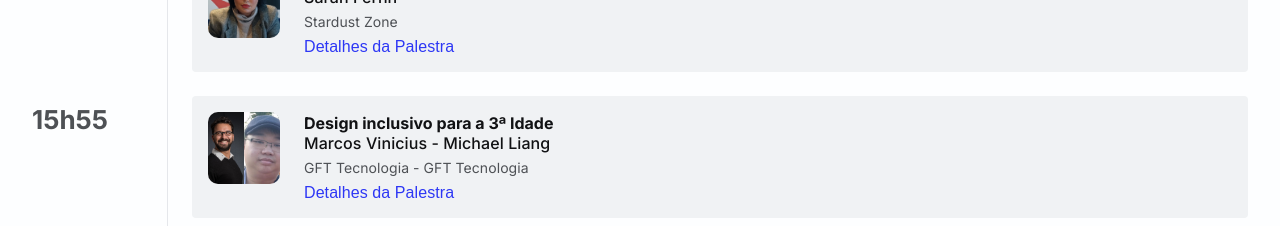
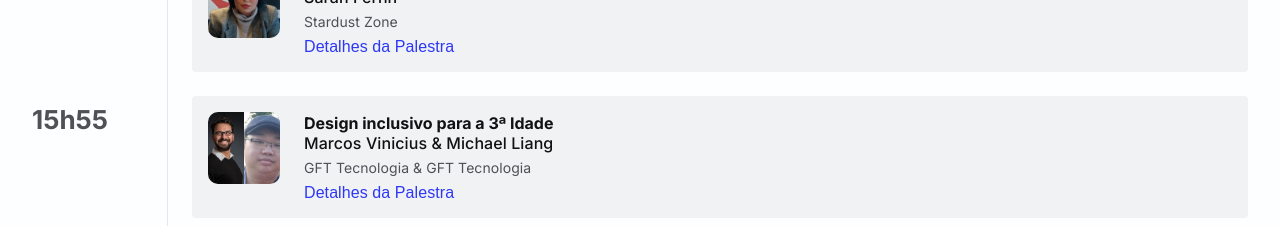
Before and after one commit to acessibilidadebb/a11yday, a React (Vite) app: page / in a window 1280 px wide. Shown: the part 2400-2626 px from the top of the page. Built offline with nearby package versions, Linux system fonts and the light colour scheme.

Commit message:
Changed hyphen character to ampersand

```diff
--- a/src/sections/schedule/components/speakersTitle.tsx
+++ b/src/sections/schedule/components/speakersTitle.tsx
@@ -7,11 +7,11 @@ export function SpeakersTitle({ speakers }: SpeakersTitleProps) {
     speakersTitle += speakers
       .map((speaker) => speaker.nome)
       .filter((str) => str !== '')
-      .join(' - ')
+      .join(' & ')
     speakersCompany += speakers
       .map((speaker) => speaker.empresa)
       .filter((str) => str !== '')
-      .join(' - ')
+      .join(' & ')
   }
   return (
     <>
```
